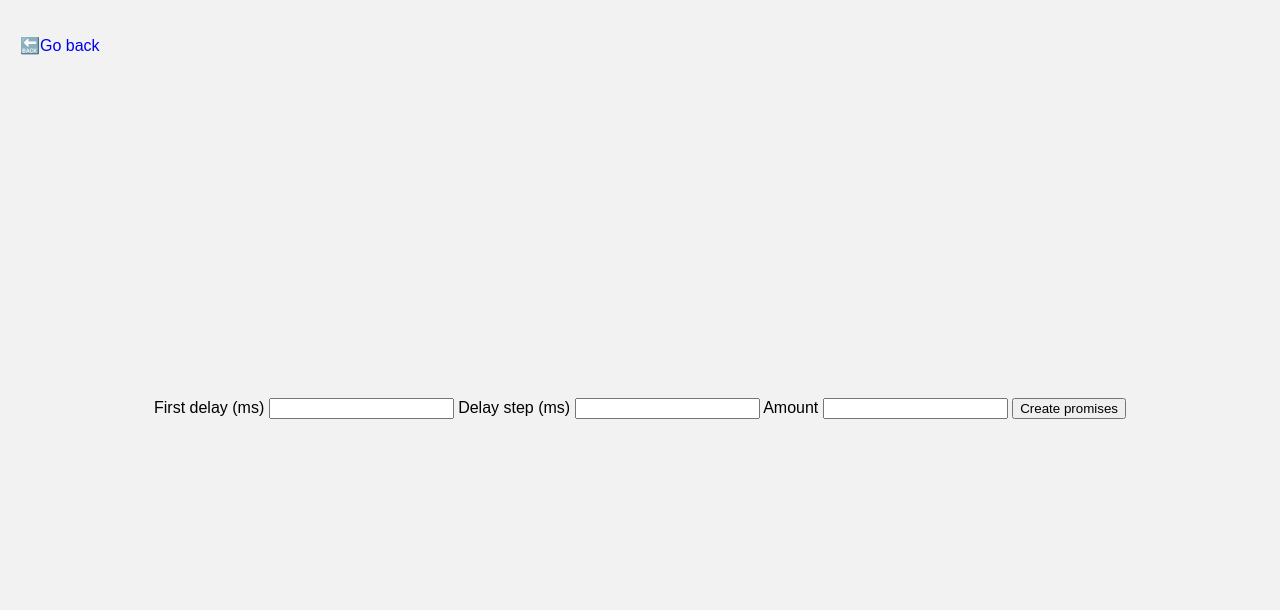
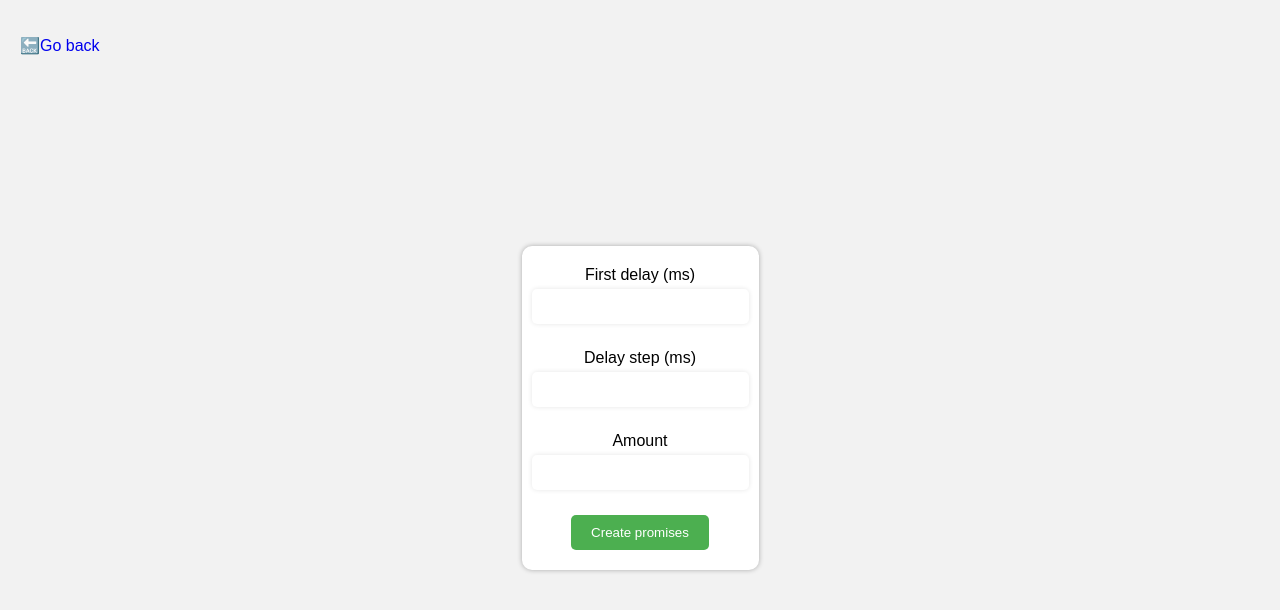
Before and after one commit to PetroShutak/goit-js-hw-09, a website built with Parcel: page src/03-promises.html in a window 1280 px wide. Built offline with nearby package versions, Linux system fonts and the light colour scheme.

Commit message:
prettier and clean

```diff
--- a/src/css/promises.css
+++ b/src/css/promises.css
@@ -17,3 +17,42 @@
   top: 20px;
   left: 20px;
 }
+.form {
+  display: flex;
+  flex-direction: column;
+  align-items: center;
+  background-color: white;
+  border-radius: 10px;
+  padding: 20px;
+  box-shadow: 0px 0px 5px rgba(0, 0, 0, 0.3);
+}
+
+label {
+  margin-bottom: 10px;
+  display: flex;
+  flex-direction: column;
+  align-items: center;
+}
+
+input[type='number'] {
+  width: 100%;
+  padding: 10px;
+  border-radius: 5px;
+  border: none;
+  box-shadow: 0px 0px 5px rgba(0, 0, 0, 0.1);
+  margin-top: 5px;
+  margin-bottom: 15px;
+}
+
+.btn {
+  background-color: #4caf50;
+  color: white;
+  border: none;
+  padding: 10px 20px;
+  border-radius: 5px;
+  cursor: pointer;
+}
+
+.btn:hover {
+  background-color: #3e8e41;
+}
--- a/src/js/03-promises.js
+++ b/src/js/03-promises.js
@@ -1,5 +1,4 @@
 import { Notify } from 'notiflix/build/notiflix-notify-aio';
-
 
 function createPromise(position, delay) {
   const shouldResolve = Math.random() > 0.3;
@@ -16,7 +15,7 @@ function createPromise(position, delay) {
 
 const form = document.querySelector('.form');
 
-form.addEventListener('submit', (event) => {
+form.addEventListener('submit', event => {
   event.preventDefault();
 
   const delay = Number(form.elements.delay.value);
```
Also changed, not shown: src/css/color-switcher.css (+0 -29 lines), src/js/02-timer.js (+11 -16 lines), src/js/01-color-switcher.js (indentation only). Lines whose indentation alone changed are shown as unchanged.
